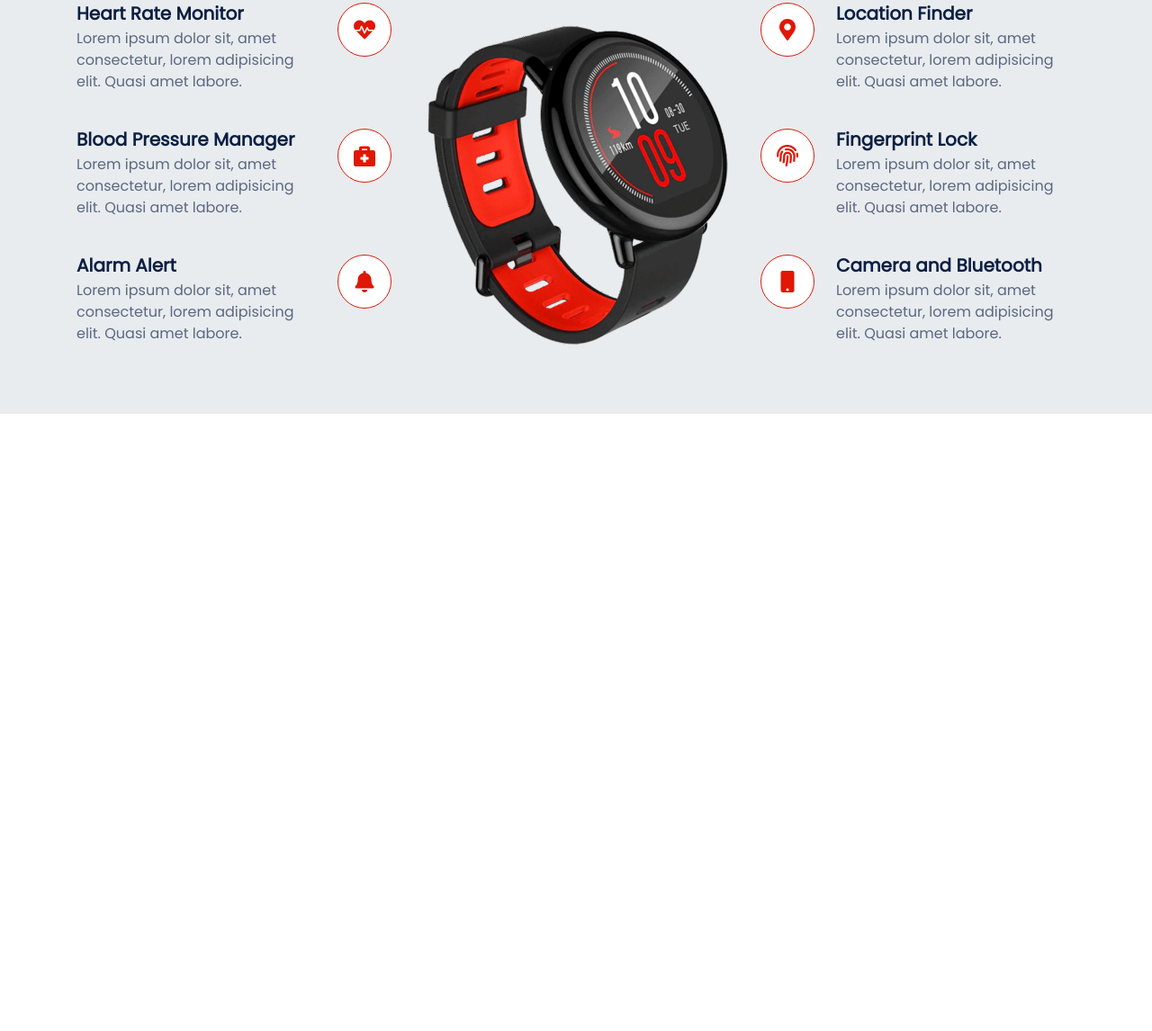
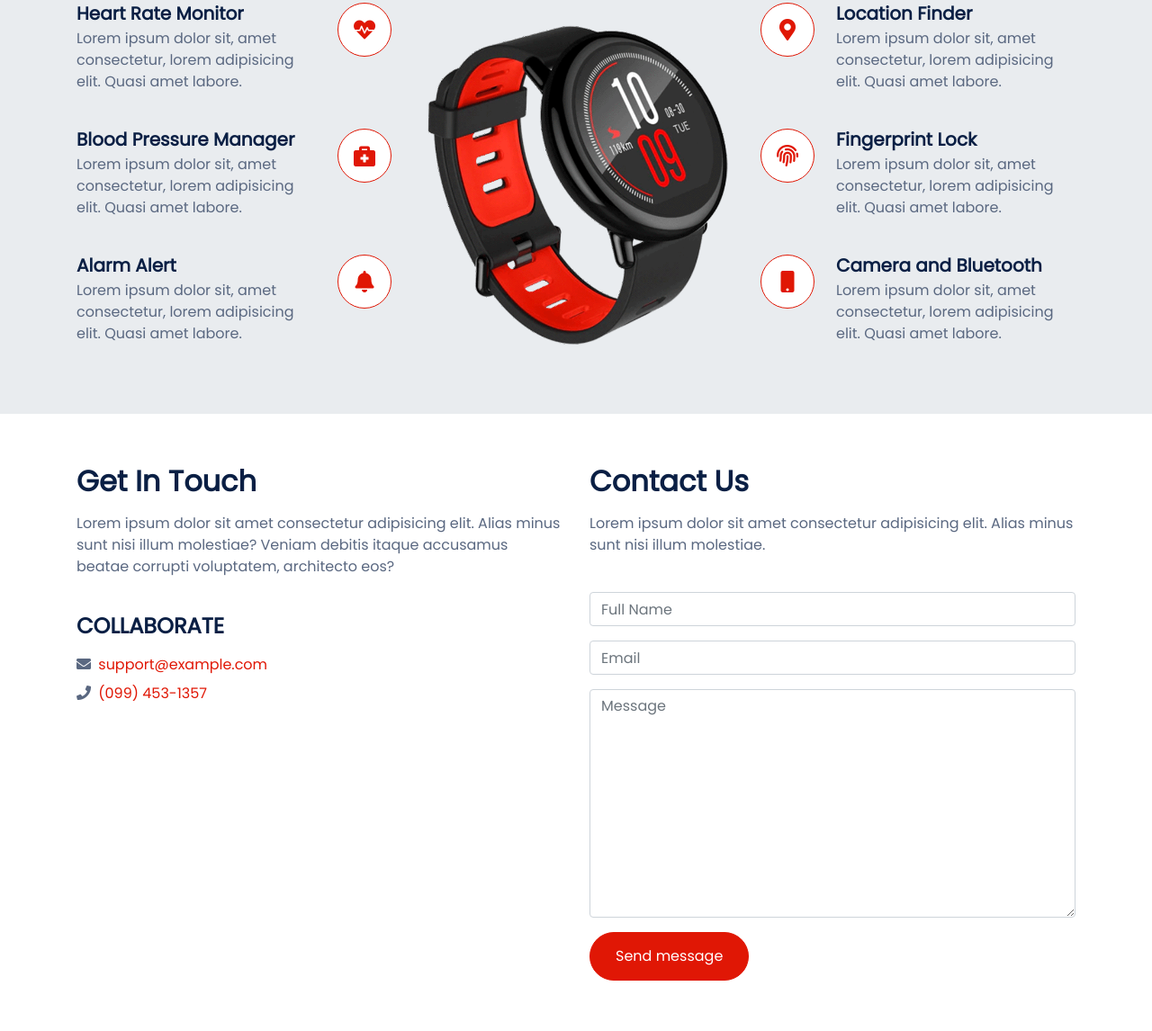
Before and after one commit to RAMTO/rwd-with-bootstrap4, a plain HTML site: page index.html in a window 1280 px wide. Shown: the part 855-2001 px from the top of the page at 90% size. Before the commit the page ends 1315 px from the top, so only its background shows below. Drawn offline with nearby package versions, Linux system fonts and the light colour scheme.

Commit message:
Page updated with contact section

```diff
--- a/index.html
+++ b/index.html
@@ -169,6 +169,59 @@
     </div>
   </section>
   <!-- Features -->
+
+  <!-- Contact us -->
+  <section class="py-5 py-md-7 py-lg-9">
+    <div class="container">
+      <div class="row">
+        <div class="col-lg-6">
+          <h2 class="text-secondary">Get In Touch</h2>
+          <p class="mt-4">
+            Lorem ipsum dolor sit amet consectetur adipisicing elit. Alias
+            minus sunt nisi illum molestiae? Veniam debitis itaque accusamus
+            beatae corrupti voluptatem, architecto eos?
+          </p>
+
+          <h4 class="text-uppercase text-secondary mt-5 mt-lg-7">Collaborate</h4>
+          <p class="mt-4">
+            <i class="fas fa-envelope mr-2"></i>
+            <a href="mailto:support@example.com">support@example.com</a>
+          </p>
+          <p class="mt-3">
+            <i class="fas fa-phone mr-2"></i>
+            <a href="tel:0994531357">(099) 453-1357</a>
+          </p>
+        </div>
+
+        <div class="col-lg-6 mt-6 mt-lg-0">
+          <h2 class="text-secondary">Contact Us</h2>
+          <p class="mt-4">
+            Lorem ipsum dolor sit amet consectetur adipisicing elit. Alias
+            minus sunt nisi illum molestiae.
+          </p>
+
+          <form class="mt-5 mt-lg-7">
+            <div class="form-group">
+              <input class="form-control" type="text" placeholder="Full Name" min="3" max="50" required>
+            </div>
+
+            <div class="form-group">
+              <input class="form-control" type="email" placeholder="Email" max="50" required>
+            </div>
+
+            <div class="form-group">
+              <textarea class="form-control" placeholder="Message" cols="30" rows="10" minlength="3" maxlength="300" required></textarea>
+            </div>
+
+            <div class="text-sm-center text-lg-left">
+              <a href="#" class="btn btn-primary d-block d-sm-inline-block">Send message</a>
+            </div>
+          </form>
+        </div>
+      </div>
+    </div>
+  </section>
+  <!-- Contact us -->
 </body>
 
 </html>
```
